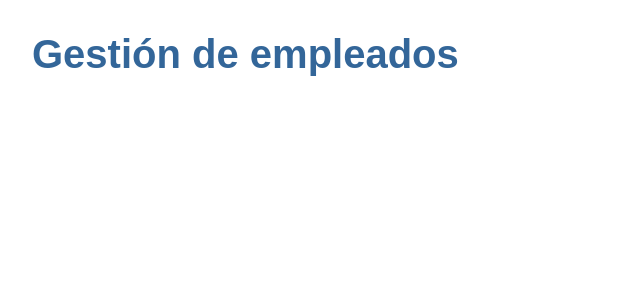
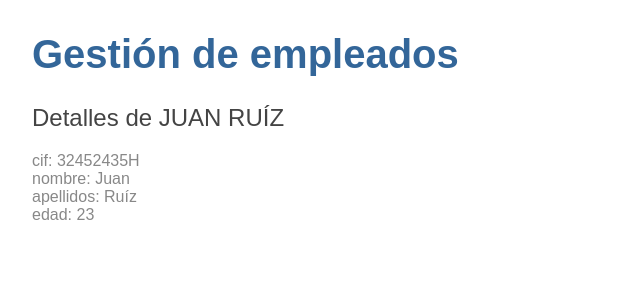
Before and after one commit to didgewind/empleados-angular, an Angular app: page / in a window 1280 px wide. Shown: the top 300 px of the page, without its empty margins (0-640 px from the left). Built offline with nearby package versions, Linux system fonts and the light colour scheme.

Commit message:
ListaEmpleadosComponent y Empleado Creamos modelo Empleado y mostramos un empleado en el componente

```diff
--- a/src/app/app.component.html
+++ b/src/app/app.component.html
@@ -1 +1,2 @@
 <h1>{{ title }}</h1>
+<app-lista-empleados></app-lista-empleados>
--- a/src/app/app.module.ts
+++ b/src/app/app.module.ts
@@ -2,10 +2,12 @@ import { BrowserModule } from '@angular/platform-browser';
 import { NgModule } from '@angular/core';
 
 import { AppComponent } from './app.component';
+import { ListaEmpleadosComponent } from './components/lista-empleados/lista-empleados.component';
 
 @NgModule({
   declarations: [
-    AppComponent
+    AppComponent,
+    ListaEmpleadosComponent
   ],
   imports: [
     BrowserModule
--- /dev/null
+++ b/src/app/components/lista-empleados/lista-empleados.component.html
@@ -0,0 +1,5 @@
+<h2>Detalles de {{ empleado.nombre | uppercase }} {{ empleado.apellidos | uppercase }} </h2>
+<div><span>cif: </span>{{empleado.cif}}</div>
+<div><span>nombre: </span>{{empleado.nombre}}</div>
+<div><span>apellidos: </span>{{empleado.apellidos}}</div>
+<div><span>edad: </span>{{empleado.edad}}</div>
--- /dev/null
+++ b/src/app/components/lista-empleados/lista-empleados.component.ts
@@ -0,0 +1,18 @@
+import { Empleado } from './../../empleado';
+import { Component, OnInit } from '@angular/core';
+
+@Component({
+  selector: 'app-lista-empleados',
+  templateUrl: './lista-empleados.component.html',
+  styleUrls: ['./lista-empleados.component.css']
+})
+export class ListaEmpleadosComponent implements OnInit {
+
+  empleado: Empleado = new Empleado('32452435H', 'Juan', 'Ruíz', 23);
+
+  constructor() { }
+
+  ngOnInit() {
+  }
+
+}
--- /dev/null
+++ b/src/app/empleado.ts
@@ -0,0 +1,13 @@
+export class Empleado {
+    cif: string;
+    nombre: string;
+    apellidos: string;
+    edad: number;
+
+    constructor(cif = '', nombre = '', apellidos = '', edad = 0) {
+        this.cif = cif;
+        this.nombre = nombre;
+        this.apellidos = apellidos;
+        this.edad = edad;
+    }
+}
```
Also changed, not shown: doc_project/guión.txt (added), src/app/components/lista-empleados/lista-empleados.component.css (added), 1 other file (tests, documents, lock files or other folders).
